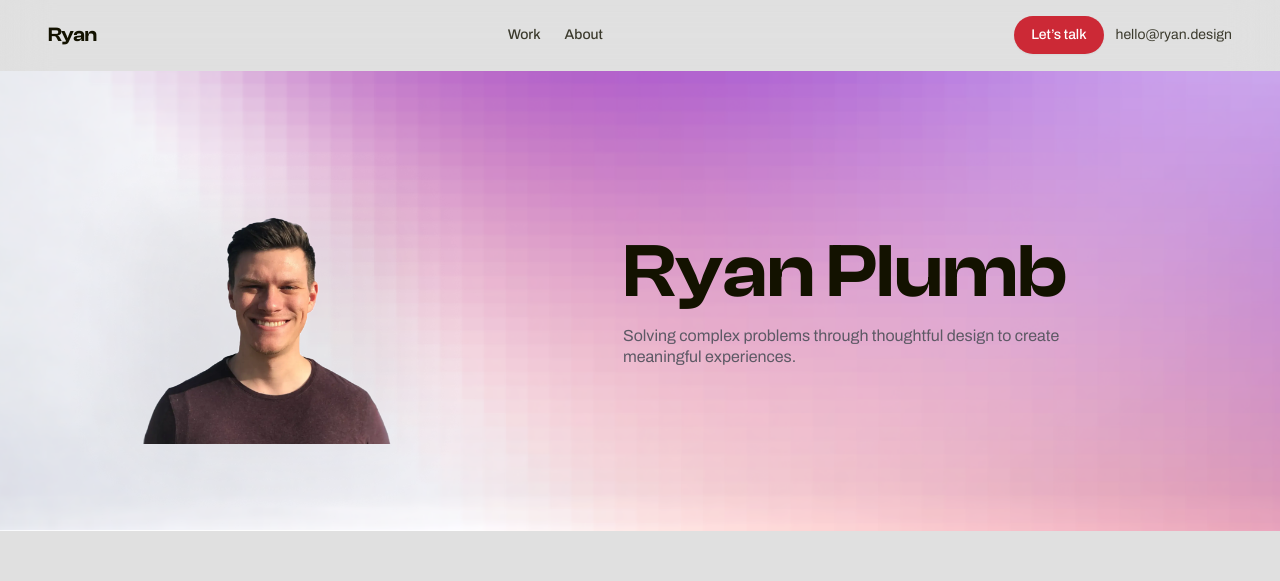
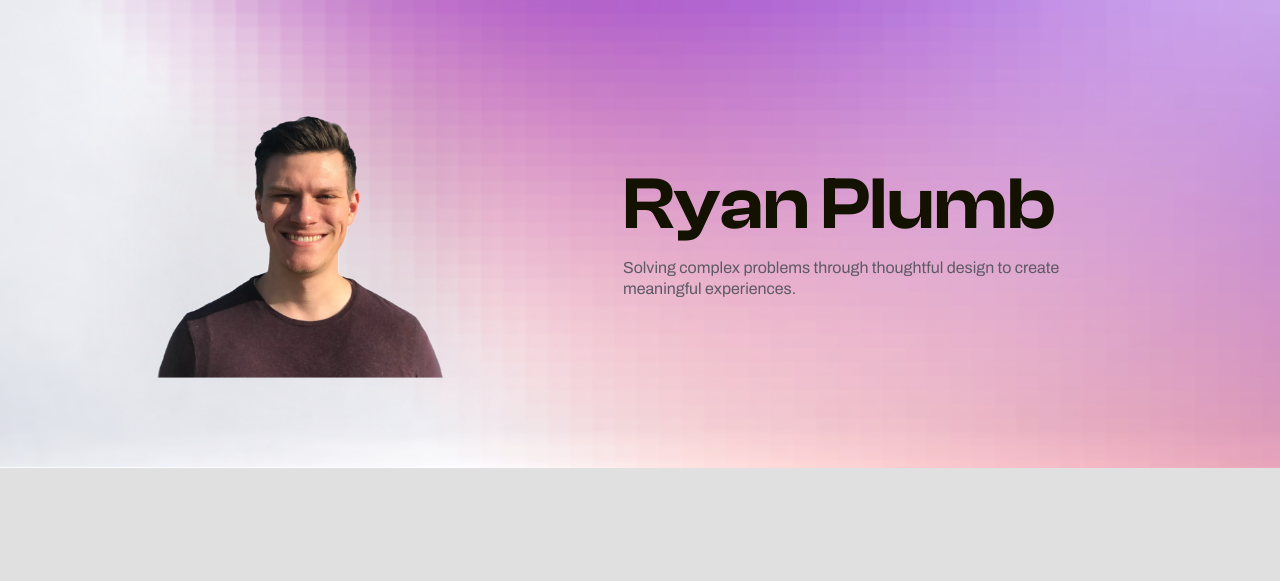
Before and after one commit to rplumb691/ryanplumbdesignportfolio, a Next.js app: page / in a window 1280 px wide. Shown: the top 581 px of the page. Built offline with nearby package versions, Linux system fonts and the light colour scheme.

Commit message:
Align homepage with reference

```diff
--- a/app/layout.tsx
+++ b/app/layout.tsx
@@ -2,8 +2,6 @@ import type { Metadata } from "next";
 import type { ReactNode } from "react";
 import "./globals.css";
 
-import { Footer } from "@/components/footer";
-import { Header } from "@/components/header";
 import { archivo, clashDisplay } from "@/lib/fonts";
 
 export const metadata: Metadata = {
@@ -25,11 +23,7 @@ export default function RootLayout({ children }: { children: ReactNode }) {
       <body
         className={`${archivo.variable} ${clashDisplay.variable} bg-bg text-ink antialiased`}
       >
-        <div className="flex min-h-screen flex-col">
-          <Header />
-          <main className="flex-1">{children}</main>
-          <Footer />
-        </div>
+        <main className="min-h-screen">{children}</main>
       </body>
     </html>
   );
--- a/app/page.tsx
+++ b/app/page.tsx
@@ -16,7 +16,7 @@ export default function HomePage() {
             className="object-cover"
           />
         </div>
-        <div className="container relative min-h-[320px] pt-12 md:min-h-[460px] md:pt-0">
+        <div className="container relative min-h-[320px] md:min-h-[460px]">
           <div className="grid min-h-[320px] gap-8 md:min-h-[460px] md:grid-cols-[0.92fr_1.08fr] md:items-center md:gap-14">
             <div className="relative flex h-full items-end md:self-end">
               <Image
@@ -25,11 +25,11 @@ export default function HomePage() {
                 width={1466}
                 height={1360}
                 priority
-                className="h-[260px] w-auto object-contain object-left-bottom md:h-[405px]"
+                className="h-[285px] w-auto object-contain object-left-bottom md:h-[468px] md:translate-y-[10px]"
               />
             </div>
-            <div className="pb-10 md:pb-0 md:self-center">
-              <h1 className="font-display text-5xl leading-none text-ink md:text-[76px]">Ryan Plumb</h1>
+            <div className="pb-10 md:self-center md:pb-0">
+              <h1 className="font-display text-5xl leading-none text-ink md:text-[74px]">Ryan Plumb</h1>
               <p className="mt-4 max-w-[500px] text-base leading-[1.3] text-[#5d5965] md:text-[16px]">
                 Solving complex problems through thoughtful design to create meaningful experiences.
               </p>
```
